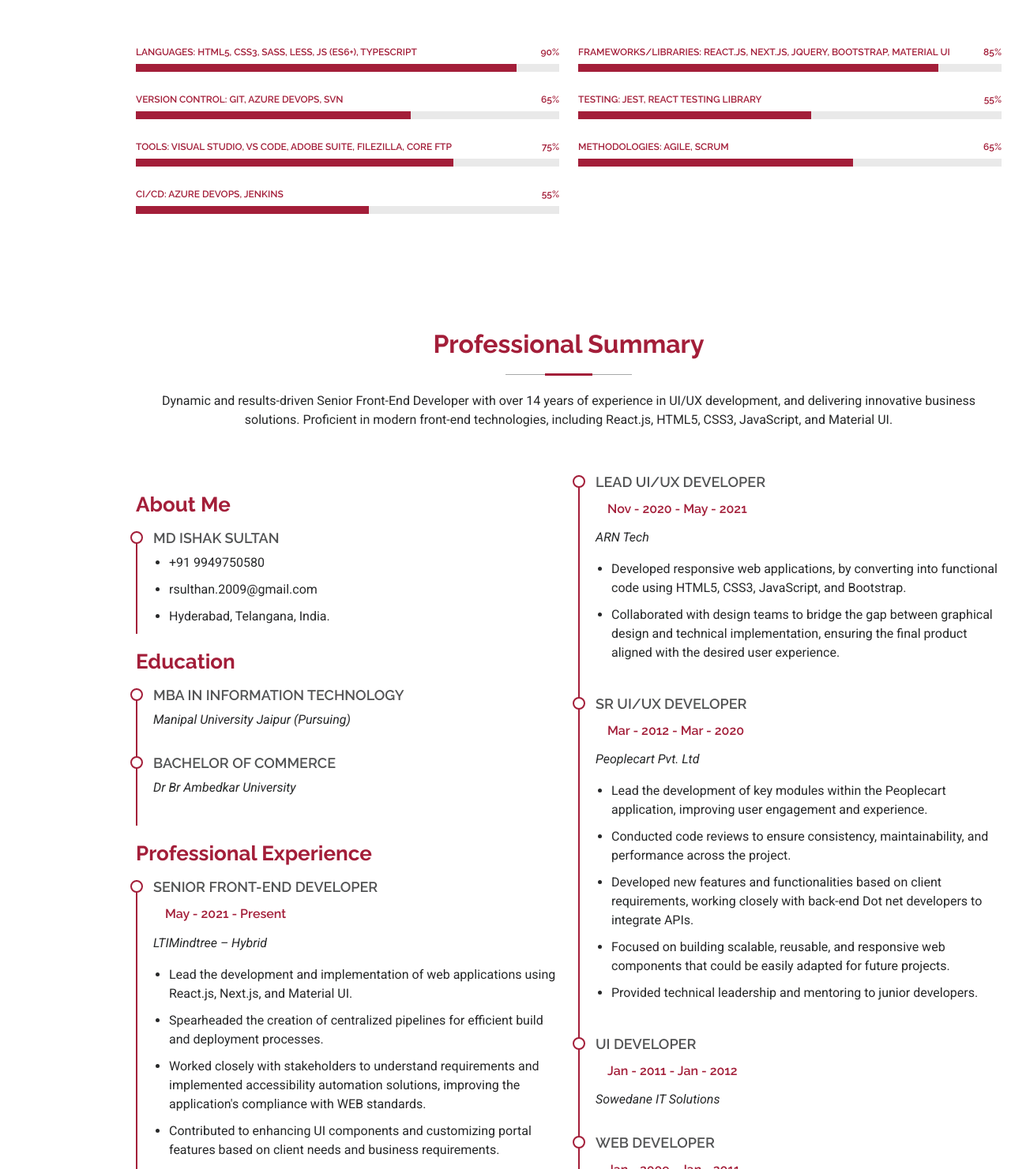
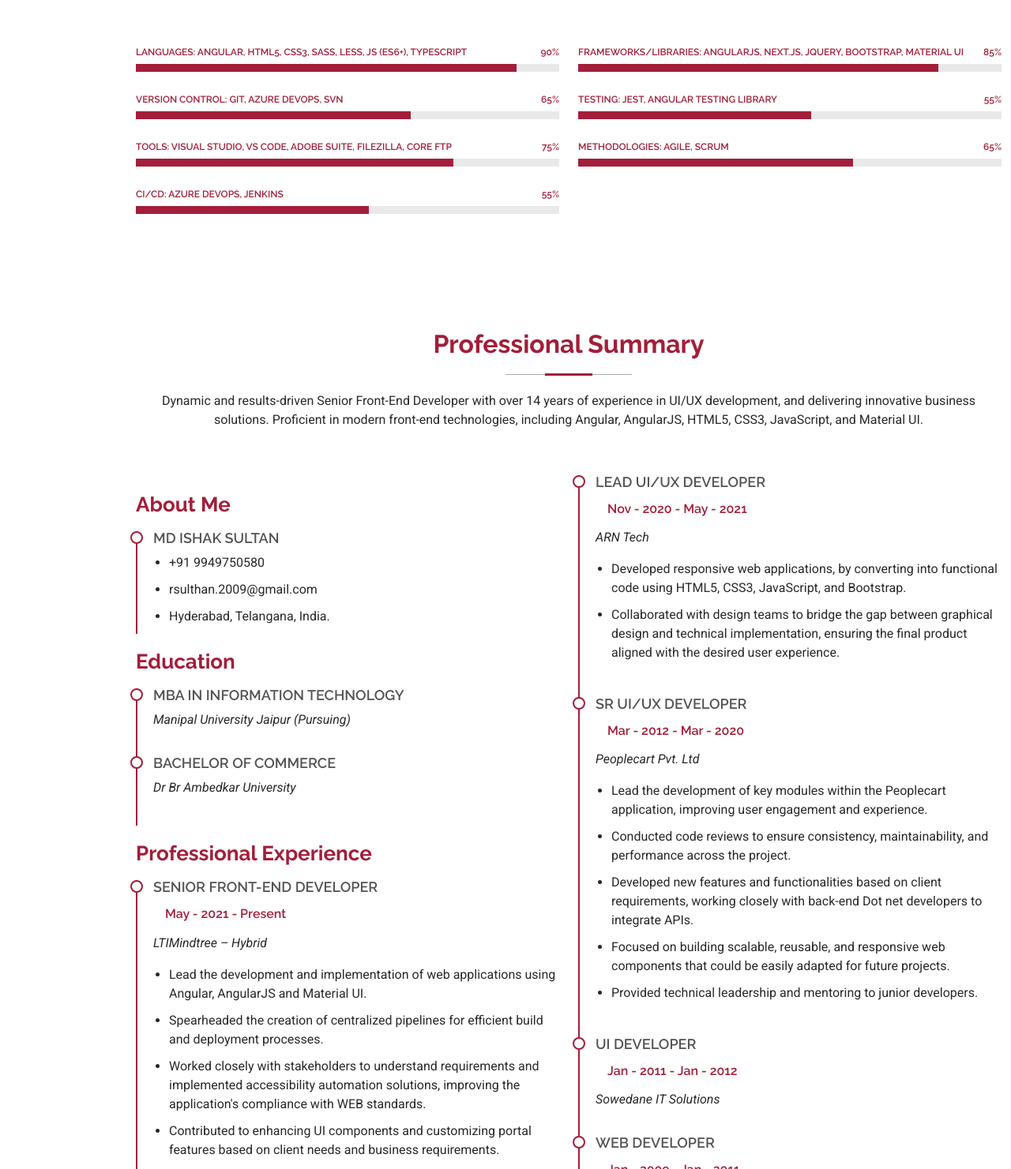
Before and after one commit to Md-sultan/profile, a plain HTML site: page index.html in a window 1280 px wide. Shown: the part 989-2470 px from the top of the page at 79% size. Drawn offline with Linux system fonts and the light colour scheme.

Commit message:
Update index.html
added text changes

```diff
--- a/index.html
+++ b/index.html
@@ -61,7 +61,7 @@
         <div class="row justify-content-center">
           <div class="col-lg-9">
             <h2>Mohammad</h2>
-            <p><span class="typed" data-typed-items="Sr Front End Developer, React JS Developer, UX/UI Developer, Freelancer">UI Developer</span><span class="typed-cursor typed-cursor--blink" aria-hidden="true"></span></p>
+            <p><span class="typed" data-typed-items="Sr Front End Developer, Angular Developer, UX/UI Developer, Freelancer">UI Developer</span><span class="typed-cursor typed-cursor--blink" aria-hidden="true"></span></p>
             <div class="social-links">
               <!-- <a href="#"><i class="bi bi-twitter-x"></i></a> -->
               <a href="#"><i class="bi bi-facebook"></i></a>
@@ -87,7 +87,7 @@
         <div class="row skills-content skills-animation">
           <div class="col-lg-6">
             <div class="progress">
-              <span class="skill"><span>Languages: HTML5, CSS3, SASS, LESS, JS (ES6+), TypeScript</span> <i class="val">90%</i></span>
+              <span class="skill"><span>Languages: Angular, HTML5, CSS3, SASS, LESS, JS (ES6+), TypeScript</span> <i class="val">90%</i></span>
               <div class="progress-bar-wrap">
                 <div class="progress-bar" role="progressbar" aria-valuenow="90" aria-valuemin="0" aria-valuemax="100"></div>
               </div>
@@ -116,14 +116,14 @@
 
           <div class="col-lg-6">
             <div class="progress">
-              <span class="skill"><span>Frameworks/Libraries: React.js, Next.js, jQuery, Bootstrap, Material UI</span> <i class="val">85%</i></span>
+              <span class="skill"><span>Frameworks/Libraries: AngularJS, Next.js, jQuery, Bootstrap, Material UI</span> <i class="val">85%</i></span>
               <div class="progress-bar-wrap">
                 <div class="progress-bar" role="progressbar" aria-valuenow="85" aria-valuemin="0" aria-valuemax="100"></div>
               </div>
             </div><!-- End Skills Item -->
 
             <div class="progress">
-              <span class="skill"><span>Testing: Jest, React Testing Library</span> <i class="val">55%</i></span>
+              <span class="skill"><span>Testing: Jest, Angular Testing Library</span> <i class="val">55%</i></span>
               <div class="progress-bar-wrap">
                 <div class="progress-bar" role="progressbar" aria-valuenow="55" aria-valuemin="0" aria-valuemax="100"></div>
               </div>
@@ -145,7 +145,7 @@
       <!-- Section Title -->
       <div class="container section-title" data-aos="fade-up">
         <h2>Professional Summary </h2>
-        <p>Dynamic and results-driven Senior Front-End Developer with over 14 years of experience in UI/UX development, and delivering innovative business solutions. Proficient in modern front-end technologies, including React.js, HTML5, CSS3, JavaScript, and Material UI. </p>
+        <p>Dynamic and results-driven Senior Front-End Developer with over 14 years of experience in UI/UX development, and delivering innovative business solutions. Proficient in modern front-end technologies, including Angular, AngularJS, HTML5, CSS3, JavaScript, and Material UI. </p>
       </div><!-- End Section Title -->
 
       <div class="container">
@@ -176,7 +176,7 @@
               <h5>May - 2021 - Present</h5>
               <p><em>LTIMindtree – Hybrid </em></p>
               <ul>
-                <li>Lead the development and implementation of web applications using React.js, Next.js, and Material UI.</li>
+                <li>Lead the development and implementation of web applications using Angular, AngularJS and Material UI.</li>
                 <li>Spearheaded the creation of centralized pipelines for efficient build and deployment processes.</li>
                 <li>Worked closely with stakeholders to understand requirements and implemented accessibility automation solutions, improving the application's compliance with WEB standards.</li>
                 <li>Contributed to enhancing UI components and customizing portal features based on client needs and business requirements.</li>
```
